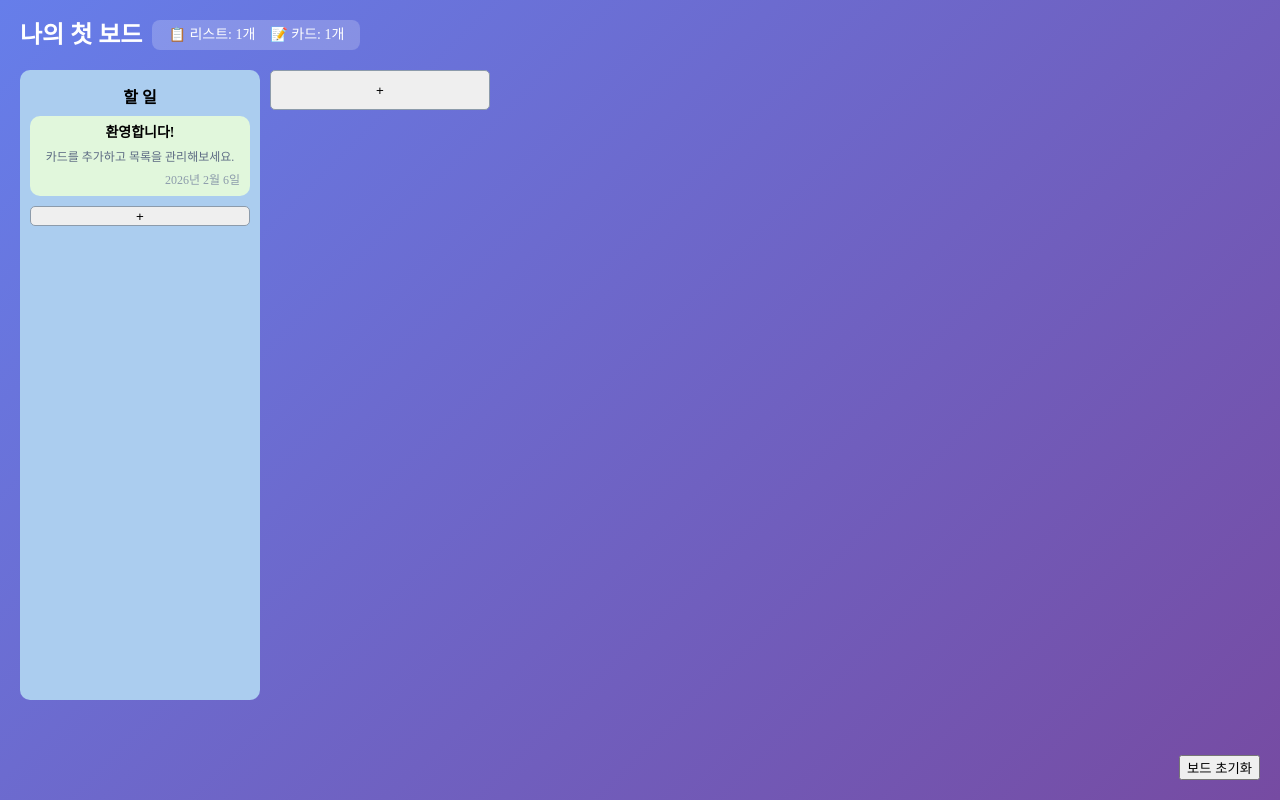
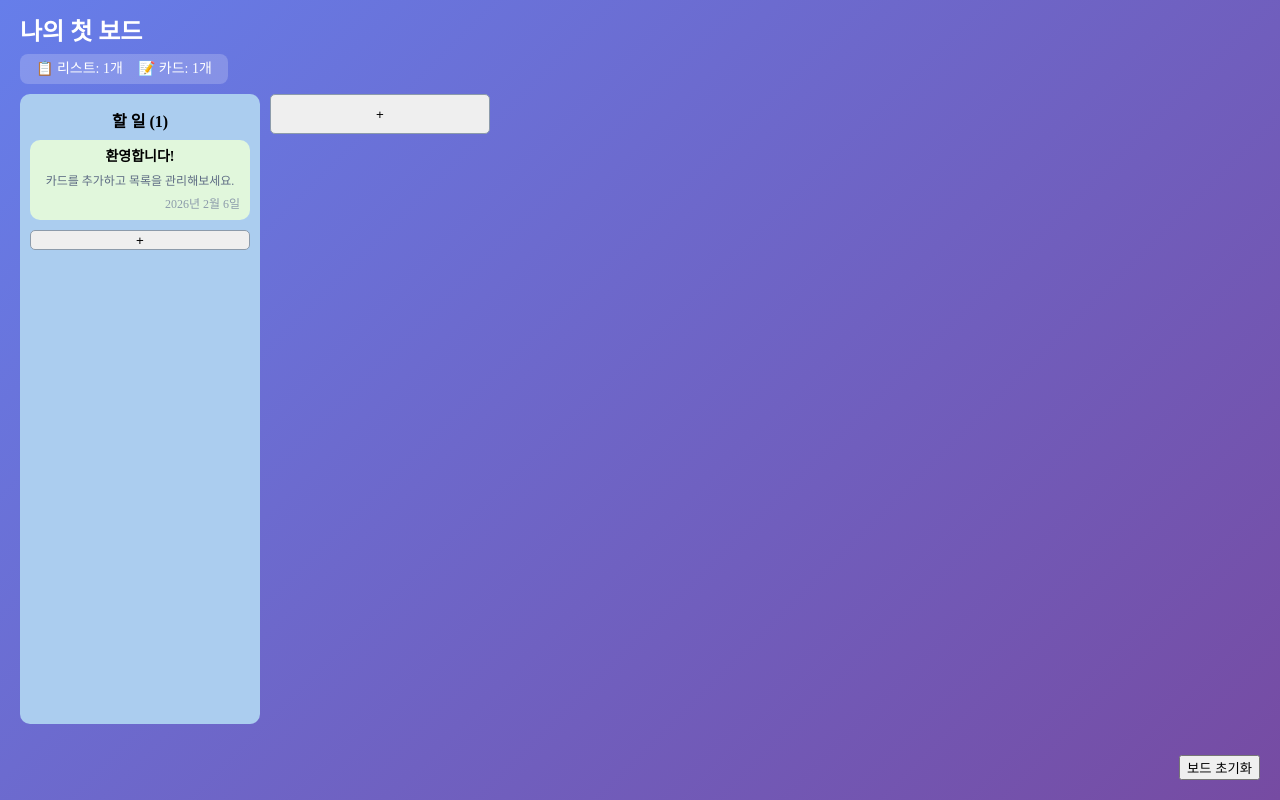
Before and after one commit to mocking-tiger/re-re-board, a React (Create React App) app: page / in a window 1280 px wide. Built offline with nearby package versions, Linux system fonts and the light colour scheme.

Commit message:
style: BoardStat 위치 수정 (보드 추가 확장성 대비)

```diff
--- a/src/components/Board/Board.css
+++ b/src/components/Board/Board.css
@@ -9,9 +9,9 @@
 }
 
 .board-header {
-  margin-bottom: 20px;
+  margin-bottom: 10px;
   display: flex;
-  align-items: center;
+  flex-direction: column;
   gap: 10px;
 }
 
--- a/src/components/Board/_components/BoardStats/BoardStats.css
+++ b/src/components/Board/_components/BoardStats/BoardStats.css
@@ -1,4 +1,5 @@
 .board-stats {
+  width: fit-content;
   display: flex;
   gap: 15px;
   color: white;
--- a/src/components/List/List.tsx
+++ b/src/components/List/List.tsx
@@ -20,7 +20,9 @@ const List = memo(
 
     return (
       <div className="list">
-        <h1 className="list-title">{list.title}</h1>
+        <h1 className="list-title">
+          {list.title} ({list.cards.length})
+        </h1>
         <Button className="list-delete-button" onClick={() => onDeleteList(list.id)}>
           x
         </Button>
```
